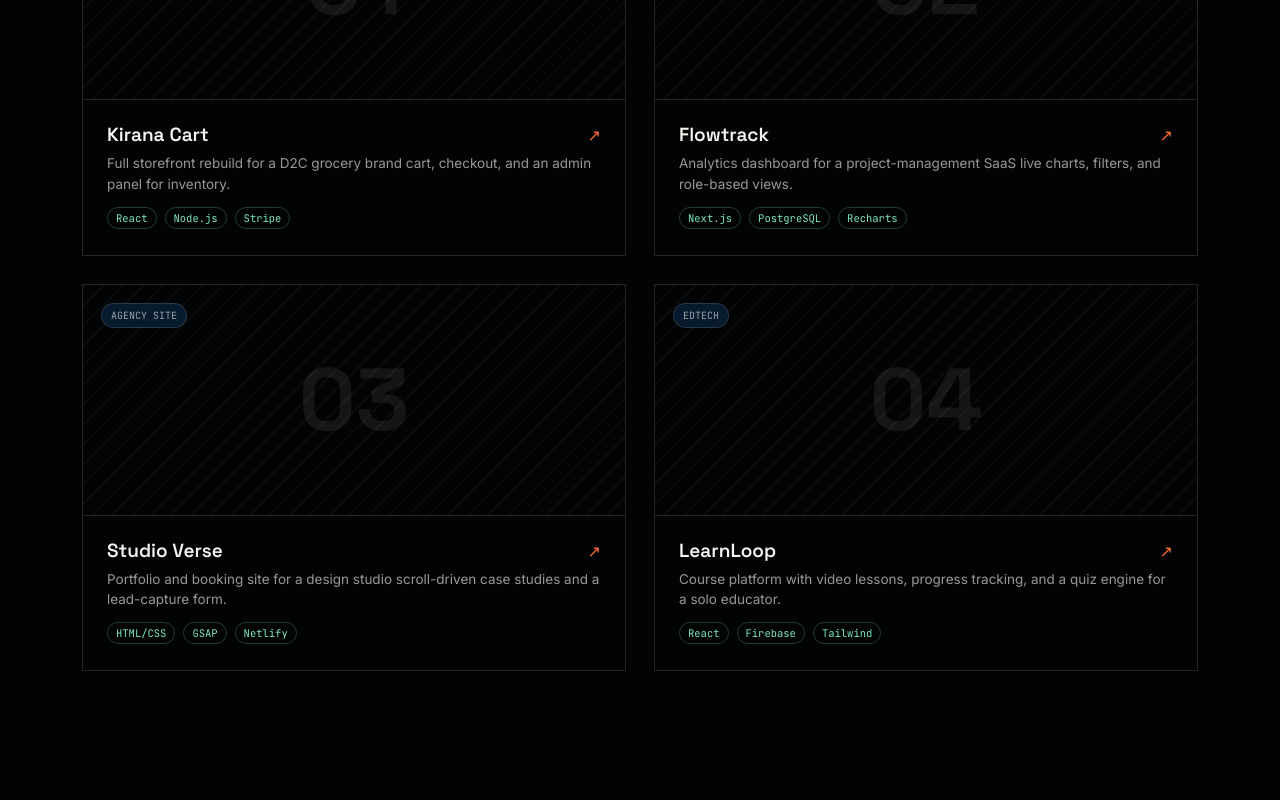
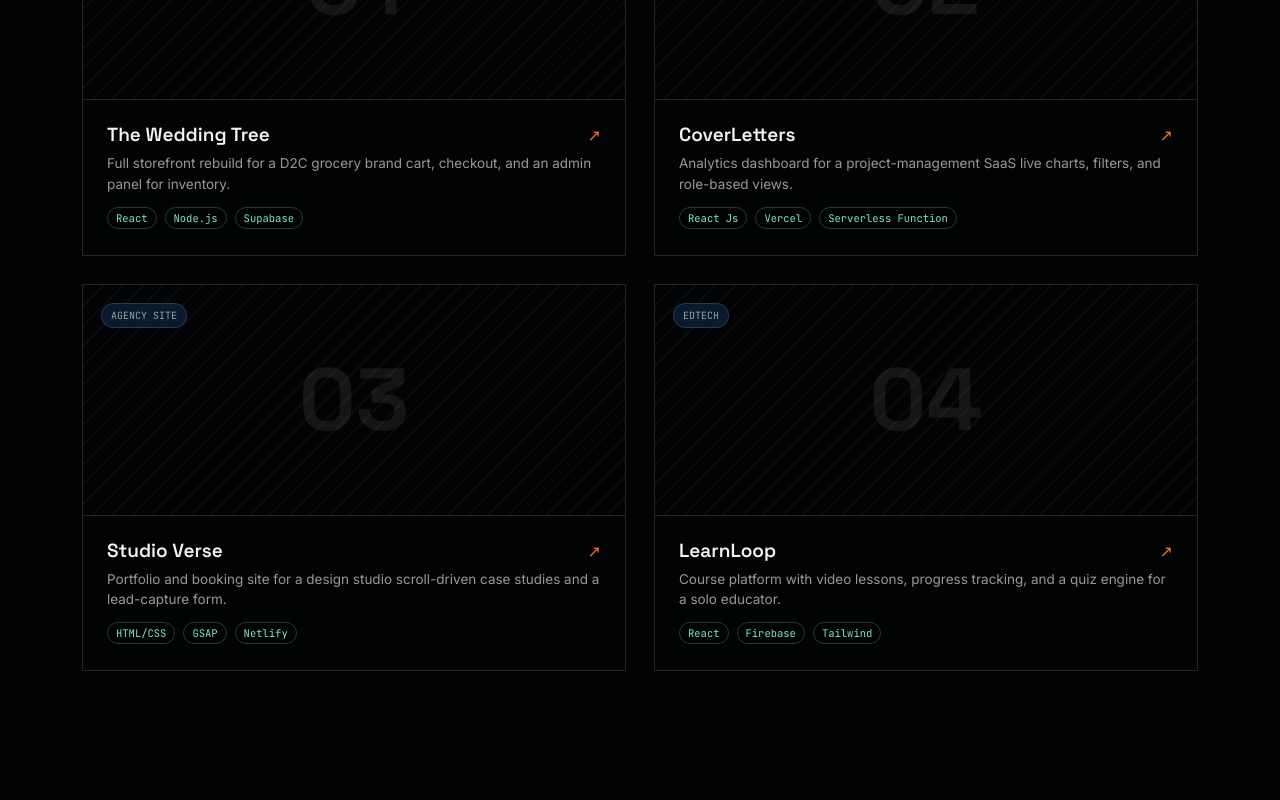
Before and after one commit to ArshanShaikh87/Portfolio, a React (Vite) app: page / in a window 1280 px wide. Shown: the part 2400-3200 px from the top of the page. Built offline with nearby package versions, Linux system fonts and the light colour scheme.

Commit message:
Social links updated and some small fixes

```diff
--- a/src/component/Portfolio.jsx
+++ b/src/component/Portfolio.jsx
@@ -391,9 +391,9 @@
 );
 
 const STATS = [
-  { num: "60", suffix: "+", label: "Projects shipped" },
-  { num: "40", suffix: "+", label: "Clients served" },
-  { num: "5", suffix: "yrs", label: "Building on the web" },
+  { num: "10", suffix: "+", label: "Projects shipped" },
+  { num: "8", suffix: "+", label: "Clients served" },
+  { num: "3", suffix: "yrs", label: "Building on the web" },
   { num: "98", suffix: "%", label: "On-time delivery" },
 ];
 
@@ -444,8 +444,8 @@
 );
 
 const WORK = [
-  { glyph: "01", tag: "E-COMMERCE", title: "Kirana Cart", desc: "Full storefront rebuild for a D2C grocery brand   cart, checkout, and an admin panel for inventory.", stack: ["React", "Node.js", "Stripe"] },
-  { glyph: "02", tag: "SAAS DASHBOARD", title: "Flowtrack", desc: "Analytics dashboard for a project-management SaaS   live charts, filters, and role-based views.", stack: ["Next.js", "PostgreSQL", "Recharts"] },
+  { glyph: "01", tag: "COMPANY PORTFOLIO", title: "The Wedding Tree", desc: "Full storefront rebuild for a D2C grocery brand   cart, checkout, and an admin panel for inventory.", stack: ["React", "Node.js", "Supabase"] },
+  { glyph: "02", tag: "SAAS DASHBOARD", title: "CoverLetters", desc: "Analytics dashboard for a project-management SaaS   live charts, filters, and role-based views.", stack: ["React Js", "Vercel", "Serverless Function"] },
   { glyph: "03", tag: "AGENCY SITE", title: "Studio Verse", desc: "Portfolio and booking site for a design studio   scroll-driven case studies and a lead-capture form.", stack: ["HTML/CSS", "GSAP", "Netlify"] },
   { glyph: "04", tag: "EDTECH", title: "LearnLoop", desc: "Course platform with video lessons, progress tracking, and a quiz engine for a solo educator.", stack: ["React", "Firebase", "Tailwind"] },
 ];
@@ -517,7 +517,7 @@
 );
 
 const TESTIMONIALS = [
-  { quote: "Arshan rebuilt our storefront in three weeks and load times dropped by half. Communication was clear the entire way.", name: "Riya Sharma", role: "Founder, Kirana Cart" },
+  { quote: "Arshan rebuilt our storefront in three weeks and load times dropped by half. Communication was clear the entire way.", name: "Tosif Shaikh", role: "Founder, The Wedding Tree" },
   { quote: "Genuinely one of the few developers who designs and codes well. The dashboard he built is still our internal favorite tool.", name: "Devansh Rao", role: "CEO, Flowtrack" },
   { quote: "Fast, precise, and easy to brief. Our new site brought in more inbound leads in the first month than the old one did all year.", name: "Meera Iyer", role: "Director, Studio Verse" },
 ];
@@ -557,8 +557,8 @@
         <div className="eyebrow" style={{ justifyContent: "center" }}>Let's build something</div>
         <h2>Have a website in mind?<br />Let's put it on paper.</h2>
         <p>Tell me what you're building   I'll reply within a day with a scope and a straight answer on timeline and cost.</p>
-        <a href="mailto:hello@arshanshaikh.dev" className="btn btn-primary" style={{ padding: "15px 30px", fontSize: "14.5px" }}>
-          hello@arshanshaikh.dev →
+        <a href="mailto:arshanmunirsahikh@gmail.com" className="btn btn-primary" style={{ padding: "15px 30px", fontSize: "14.5px" }}>
+          hello@arshansmunirhaikh.dev →
         </a>
       </div>
     </div>
@@ -572,9 +572,9 @@
       <ul className="f-links">
         <li><a href="#work">Work</a></li>
         <li><a href="#services">Services</a></li>
-        <li><a href="mailto:hello@arjunmehta.dev">Email</a></li>
-        <li><a href="#">GitHub</a></li>
-        <li><a href="#">LinkedIn</a></li>
+        <li><a href="mailto:arshanmunirshaikh@gmail.com">Email</a></li>
+        <li><a href="https://github.com/ArshanShaikh87">GitHub</a></li>
+        <li><a href="https://www.linkedin.com/in/arshanshaikh/">LinkedIn</a></li>
       </ul>
     </div>
   </footer>
```
